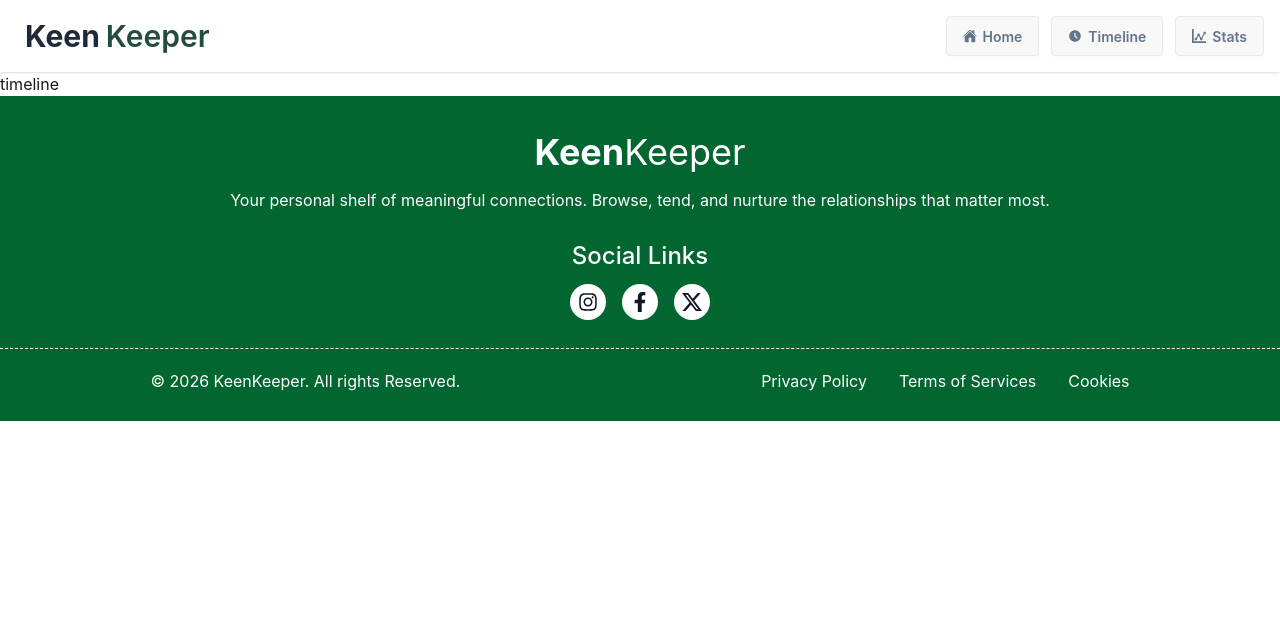
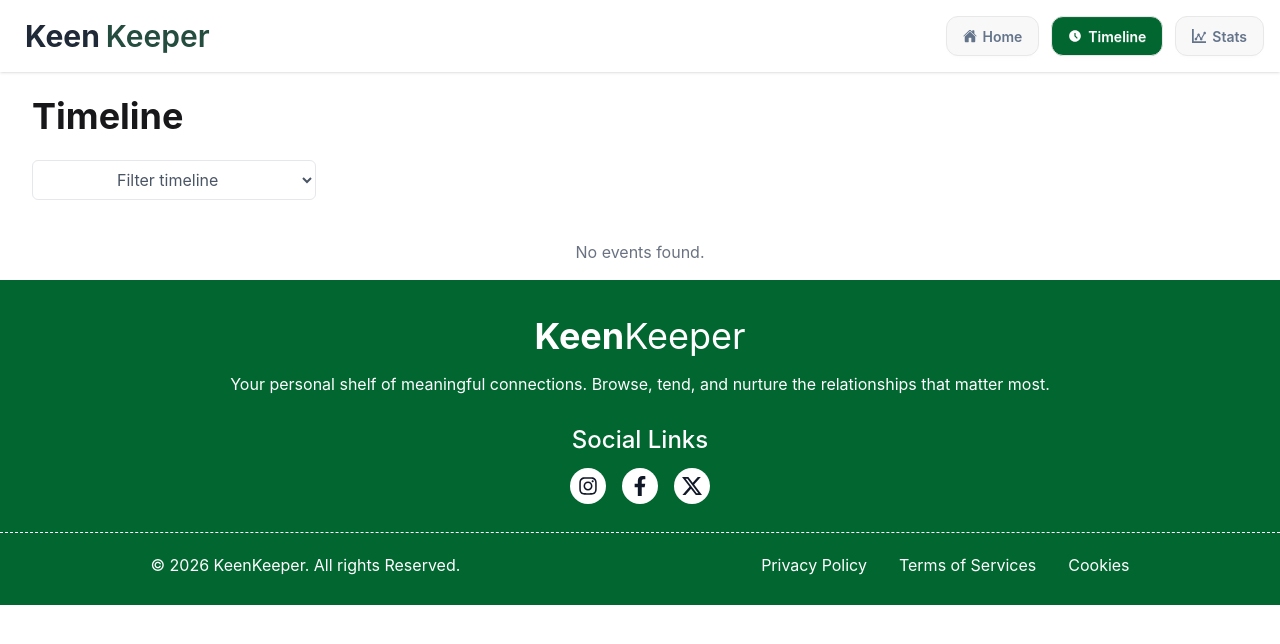
Before and after one commit to sezanURP/React-Router, a React (Vite) app: page /timeline in a window 1280 px wide. Shown: the top 644 px of the page. Built offline with nearby package versions, Linux system fonts and the light colour scheme.

Commit message:
successfully added a timeline for contect friends

```diff
--- a/src/App.jsx
+++ b/src/App.jsx
@@ -0,0 +1,44 @@
+import React from "react";
+import { createBrowserRouter } from "react-router";
+import { RouterProvider } from "react-router/dom";
+import Root from "./Layout/Root";
+import Home from "./Pages/Home";
+import FriendDetails from "./Pages/FriendDetails";
+import TimeLine from "./Pages/TimeLine";
+import ErrorPage from "./Pages/ErrorPage";
+import { TimelineProvider } from "./Context/TimelineContext";
+
+const router = createBrowserRouter([
+  {
+    path: "/",
+    element: <Root />,
+    children: [
+      {
+        index: true,
+        element: <Home />,
+      },
+      {
+        path: "/timeline",
+        element: <TimeLine />,
+      },
+      {
+        path: "/friend/:id",
+        element: <FriendDetails />,
+        loader: () => fetch("/FriendsData.json"),
+      },
+    ],
+    errorElement: <ErrorPage />,
+  },
+]);
+
+const App = () => {
+  return (
+    <div>
+      <TimelineProvider>
+        <RouterProvider router={router} />
+      </TimelineProvider>
+    </div>
+  );
+};
+
+export default App;
--- a/src/Component/NavBar/NavBar.jsx
+++ b/src/Component/NavBar/NavBar.jsx
@@ -14,13 +14,13 @@ const NavBar = () => {
         <div className="flex-none">
           <ul className="menu menu-horizontal  gap-3">
             <li>
-              <NavLink to={"/"} className="btn btn-xs text-[#64748b] sm:btn-sm md:btn-md lg:btn-md xl:btn-md "><IoHome /> Home</NavLink>
+              <NavLink to={"/"} className={({isActive})=> `btn btn-xs text-[#64748b] sm:btn-sm md:btn-md lg:btn-md xl:btn-md font-semibold rounded-xl   ${isActive ? "bg-green-800 text-white" : ""}`}><IoHome /> Home</NavLink>
             </li>
             <li>
-              <NavLink to={"/timeline"}  className="btn btn-xs text-[#64748b] sm:btn-sm md:btn-md lg:btn-md xl:btn-md"><MdAccessTimeFilled /> Timeline</NavLink>
+              <NavLink to={"/timeline"}   className={({isActive})=> `btn btn-xs text-[#64748b] sm:btn-sm md:btn-md lg:btn-md xl:btn-md font-semibold rounded-xl   ${isActive ? "bg-green-800 text-white" : ""}`}><MdAccessTimeFilled /> Timeline</NavLink>
             </li>
             <li>
-               <NavLink to={"/stats"} className="btn btn-xs text-[#64748b] sm:btn-sm md:btn-md lg:btn-md xl:btn-md"><ImStatsDots /> Stats</NavLink>
+               <NavLink to={"/stats"}  className={({isActive})=> `btn btn-xs text-[#64748b] sm:btn-sm md:btn-md lg:btn-md xl:btn-md font-semibold rounded-xl   ${isActive ? "bg-green-800 text-white" : ""}`}><ImStatsDots /> Stats</NavLink>
             </li>
           </ul>
         </div>
--- /dev/null
+++ b/src/Context/TimelineContext.jsx
@@ -0,0 +1,33 @@
+
+
+import React, { createContext, useState, useContext } from 'react';
+const TimelineContext = createContext();
+
+
+export const TimelineProvider = ({ children }) => {
+
+  const [events, setEvents] = useState([]);
+
+
+  const addEvent = (type, friendName) => {
+    const newEvent = {
+      id: Date.now(), // ইউনিক আইডি
+      type: type, // Call, Text, বা Video
+      contact:  friendName,// Quick Check-in এ নাম নেই, তাই ডিফল্ট নাম
+      date: new Date(), // বর্তমান সময়
+    };
+
+    // নতুন ডেটা অ্যারের শুরুতে যোগ করা হচ্ছে যাতে টাইমলাইনের উপরে দেখায়
+    setEvents([newEvent, ...events]);
+  };
+
+  return (
+    <TimelineContext.Provider value={{ events, addEvent }}>
+      {children}
+    </TimelineContext.Provider>
+  );
+};
+
+// ৩. কাস্টম হুক (সহজে কনটেক্সট ব্যবহার করার জন্য)
+// eslint-disable-next-line react-refresh/only-export-components
+export const useTimeline = () => useContext(TimelineContext);
--- a/src/Pages/FriendDetails.jsx
+++ b/src/Pages/FriendDetails.jsx
@@ -11,11 +11,19 @@ import {
   MdDelete
 } from "react-icons/md";
 import { useLoaderData, useParams } from 'react-router';
+import { useTimeline } from '../Context/TimelineContext';
+import { toast } from 'react-toastify';
 
 
 const FriendDetails = () => {
   const friendData= useLoaderData();
   const {id}= useParams()
+
+  const { addEvent } = useTimeline();
+  const handleCheckIn = (type) => {
+    addEvent(type, expectedFriend.name);
+    toast(`Successfully started  ${type}  with ${expectedFriend.name}`)
+  };
 
     const expectedFriend = friendData.find((f) => f.id == id);
   return (
@@ -89,7 +97,7 @@ const FriendDetails = () => {
                   Connect every <span className="font-semibold">{expectedFriend.goal} days</span>
                 </p>
               </div>
-              <button className="flex items-center gap-2 text-sm font-medium text-emerald-600 hover:text-emerald-700 transition">
+              <button className="flex items-center p-2 rounded-xl gap-2 text-sm font-medium text-emerald-600 hover:bg-gray-200 transition">
                 <FaEdit /> Edit
               </button>
             </div>
@@ -100,15 +108,15 @@ const FriendDetails = () => {
 
             {/* Left - Quick Actions */}
             <div className="bg-white rounded-3xl p-6 shadow-sm space-y-3">
-              <button className="w-full flex items-center gap-3 text-left px-5 py-4 hover:bg-gray-50 rounded-2xl transition">
+              <button className="w-full flex items-center gap-3 text-left px-5 py-4 hover:bg-gray-200 rounded-2xl transition">
                 <MdSnooze className="text-xl text-gray-600" />
                 <span>Snooze 2 Weeks</span>
               </button>
-              <button className="w-full flex items-center gap-3 text-left px-5 py-4 hover:bg-gray-50 rounded-2xl transition">
+              <button className="w-full flex items-center gap-3 text-left px-5 py-4 hover:bg-gray-200 rounded-2xl transition">
                 <MdArchive className="text-xl text-gray-600" />
                 <span>Archive</span>
               </button>
-              <button className="w-full flex items-center gap-3 text-left px-5 py-4 hover:bg-red-50 text-red-600 rounded-2xl transition">
+              <button className="w-full flex items-center gap-3 text-left px-5 py-4 hover:bg-red-200 text-red-600 rounded-2xl transition">
                 <MdDelete className="text-xl" />
                 <span>Delete</span>
               </button>
@@ -118,18 +126,19 @@ const FriendDetails = () => {
             <div className="bg-white rounded-3xl p-6 shadow-sm">
               <h3 className="font-semibold mb-4">Quick Check-In</h3>
               <div className="grid grid-cols-3 gap-4">
-                <button className="flex flex-col items-center gap-2 py-5 hover:bg-gray-50 rounded-2xl transition">
-                  <FaPhone className="text-2xl text-emerald-600" />
+                <button onClick={() => handleCheckIn('Call')} className="flex flex-col items-center gap-2 py-5 hover:bg-gray-200 rounded-2xl transition">
+                  <FaPhone className="text-2xl text-emerald-800" />
                   <span className="text-sm font-medium">Call</span>
                 </button>
-                <button className="flex flex-col items-center gap-2 py-5 hover:bg-gray-50 rounded-2xl transition">
-                  <FaComment className="text-2xl text-emerald-600" />
+                <button onClick={() => handleCheckIn('Text')} className="flex flex-col items-center gap-2 py-5 hover:bg-gray-200 rounded-2xl transition">
+                  <FaComment className="text-2xl text-emerald-800" />
                   <span className="text-sm font-medium">Text</span>
                 </button>
-                <button className="flex flex-col items-center gap-2 py-5 hover:bg-gray-50 rounded-2xl transition">
-                  <FaVideo className="text-2xl text-emerald-600" />
+                <button onClick={() => handleCheckIn('Video')} className="flex flex-col items-center gap-2 py-5 hover:bg-gray-200 rounded-2xl transition">
+                  <FaVideo className="text-2xl text-emerald-800" />
                   <span className="text-sm font-medium">Video</span>
                 </button>
+
               </div>
             </div>
           </div>
--- a/src/Pages/TimeLine.jsx
+++ b/src/Pages/TimeLine.jsx
@@ -1,11 +1,67 @@
 import React from 'react';
+import { useTimeline } from '../Context/TimelineContext';
+import { MdAddIcCall } from 'react-icons/md';
+import { FiMessageSquare, FiPhoneCall, FiUsers, FiVideo } from 'react-icons/fi';
 
-const TimeLine = () => {
-   return (
-      <div>
-         <h1>timeline</h1>
+
+const Timeline = () => {
+  const { events } = useTimeline(); // Context থেকে ডেটা নিয়ে আসা
+
+  // টাইপ অনুযায়ী ইমোজি বা আইকন নির্ধারণ করার একটি হেল্পার ফাংশন
+const getIconComponent = (type) => {
+  switch (type) {
+    case 'Call': return <FiPhoneCall />;
+    case 'Text': return <FiMessageSquare />;
+    case 'Video': return <FiVideo />;
+    case 'Meetup': return <FiUsers />;
+    default: return null;
+  }
+};
+  // ডেট ফরম্যাট করার হেল্পার ফাংশন (যেমন: March 29, 2026)
+  const formatDate = (date) => {
+    const options = { year: 'numeric', month: 'long', day: 'numeric' };
+    return new Intl.DateTimeFormat('en-US', options).format(date);
+  };
+
+  return (
+    <div className=" w-[95%] mx-auto bg-transparent">
+      <div className=" mb-6">
+        <h2 className="text-4xl font-bold my-6">Timeline</h2>
+        {/* ফিল্টার ড্রপডাউন (ঐচ্ছিক) */}
+        <select className="border border-gray-200 rounded-md px-20 py-2 text-md text-gray-600 bg-white">
+          <option>Filter timeline</option>
+        </select>
       </div>
-   );
+
+      <div className="space-y-4">
+        {events.map((event) => (
+          <div
+            key={event.id}
+            className="flex items-center p-4 bg-white rounded-lg shadow-sm border border-gray-100"
+          >
+            {/* আইকন সেকশন */}
+            <div className="text-2xl mr-4 bg-slate-50 p-2 rounded-full">
+             {getIconComponent(event.type)}
+            </div>
+
+            {/* টেক্সট সেকশন */}
+            <div>
+              <p className="text-slate-800 font-medium text-sm md:text-base">
+                <span className="font-bold">{event.type}</span> with {event.contact}
+              </p>
+              <p className="text-slate-500 text-xs md:text-sm">
+                {formatDate(event.date)}
+              </p>
+            </div>
+          </div>
+        ))}
+
+        {events.length === 0 && (
+          <p className="text-gray-500 text-center py-4">No events found.</p>
+        )}
+      </div>
+    </div>
+  );
 };
 
-export default TimeLine;
+export default Timeline;
--- a/src/main.jsx
+++ b/src/main.jsx
@@ -1,42 +1,15 @@
 import { StrictMode } from 'react'
 import { createRoot } from 'react-dom/client'
 import './index.css'
-import { createBrowserRouter} from 'react-router'
-import { RouterProvider } from 'react-router/dom'
-import Root from './Layout/Root'
-import Home from './Pages/Home'
-import FriendDetails from './Pages/FriendDetails'
-import TimeLine from './Pages/TimeLine'
-import ErrorPage from './Pages/ErrorPage'
 
-const router =createBrowserRouter([
-  {
-    path:'/',
-    element: <Root/>,
-    children: [
-      {
-        index: true,
-        element: <Home/>
-      },
-      {
-        path:"/timeline",
-        element: <TimeLine/>
-      },
-      {
-        path: "/friend/:id",
-        element: <FriendDetails/>,
-        loader: ()=>fetch("/FriendsData.json")
-      }
+import App from './App'
+import { ToastContainer } from 'react-toastify'
 
-    ],
-    errorElement:<ErrorPage/>
 
-  }
-
-])
 
 createRoot(document.getElementById('root')).render(
   <StrictMode>
-      <RouterProvider router={router} />
+   <App/>
+      <ToastContainer position="top-center" autoClose={3000} />
   </StrictMode>,
 )
```
